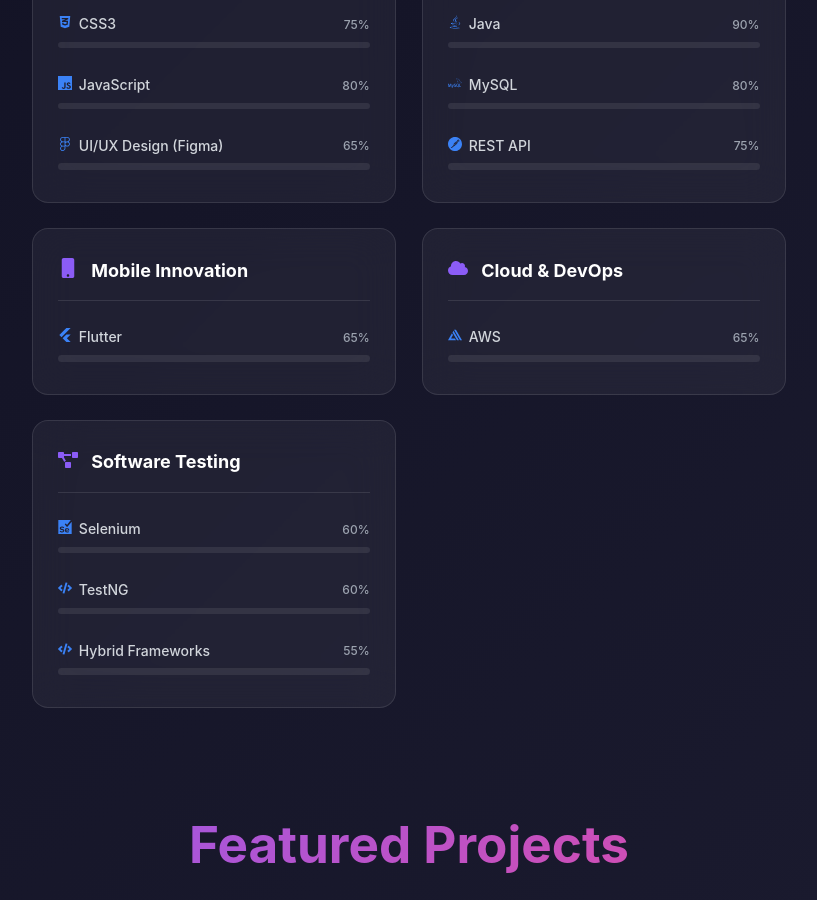
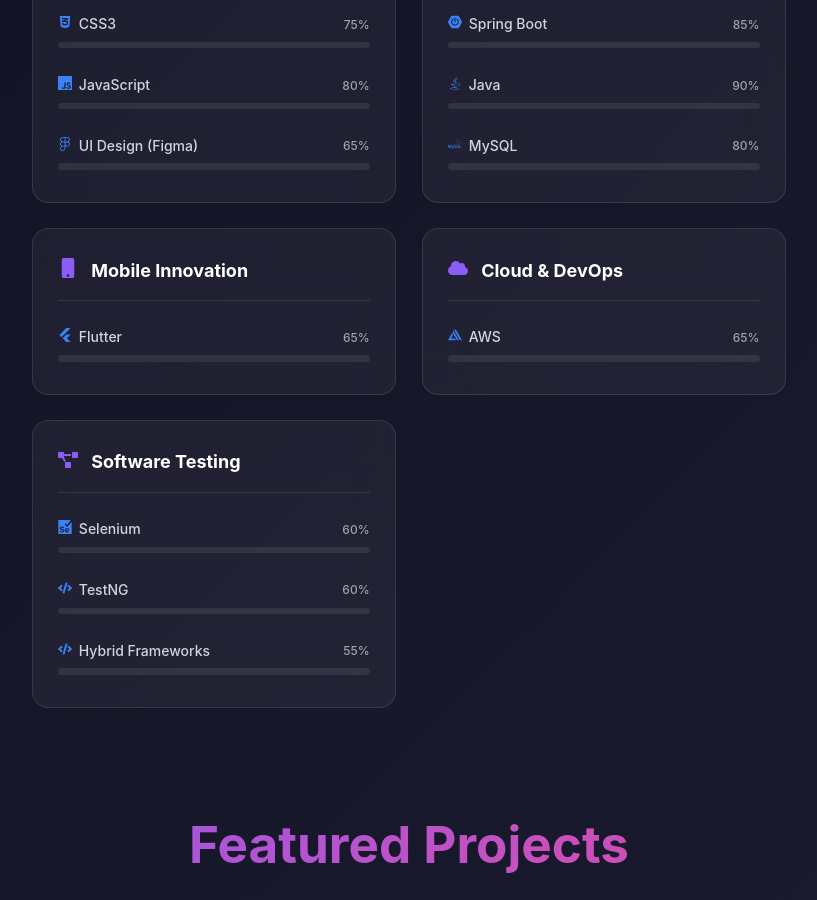
Before and after one commit to Hari-224/my-portfolio, a React (Create React App) app: page / in a window 1280 px wide. Shown: the part 1940-2840 px from the top of the page, without its empty margins (231-1048 px from the left). Built offline with nearby package versions, Linux system fonts and the light colour scheme.

Commit message:
removed uiand restapi

```diff
--- a/src/data/skills.js
+++ b/src/data/skills.js
@@ -14,7 +14,7 @@
       { name: "HTML5", icon: <FaHtml5 />, level: 80 },
       { name: "CSS3", icon: <FaCss3Alt />, level: 75 },
       { name: "JavaScript", icon: <SiJavascript />, level: 80 },
-      { name: "UI/UX Design (Figma)", icon: <FaFigma />, level: 65 }
+      { name: "UI Design (Figma)", icon: <FaFigma />, level: 65 }
     ]
   },
   {
@@ -23,8 +23,7 @@
     skills: [
       { name: "Spring Boot", icon: <SiSpringboot />, level: 85 },
       { name: "Java", icon: <FaJava />, level: 90 },
-      { name: "MySQL", icon: <SiMysql />, level: 80 },
-      { name: "REST API", icon: <SiPostman />, level: 75 }
+      { name: "MySQL", icon: <SiMysql />, level: 80 }
     ]
   },
   {
```
